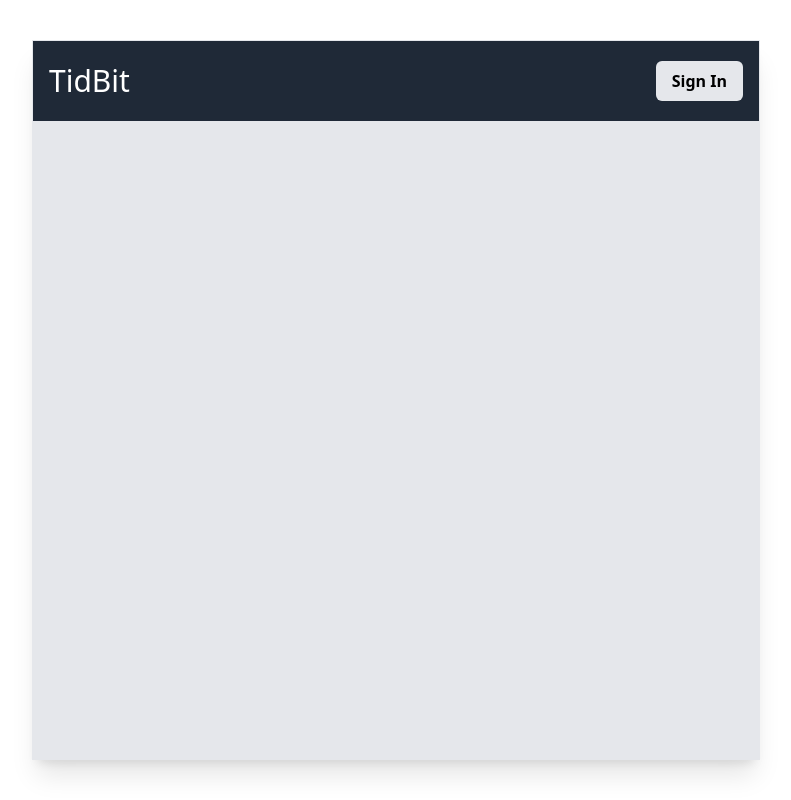
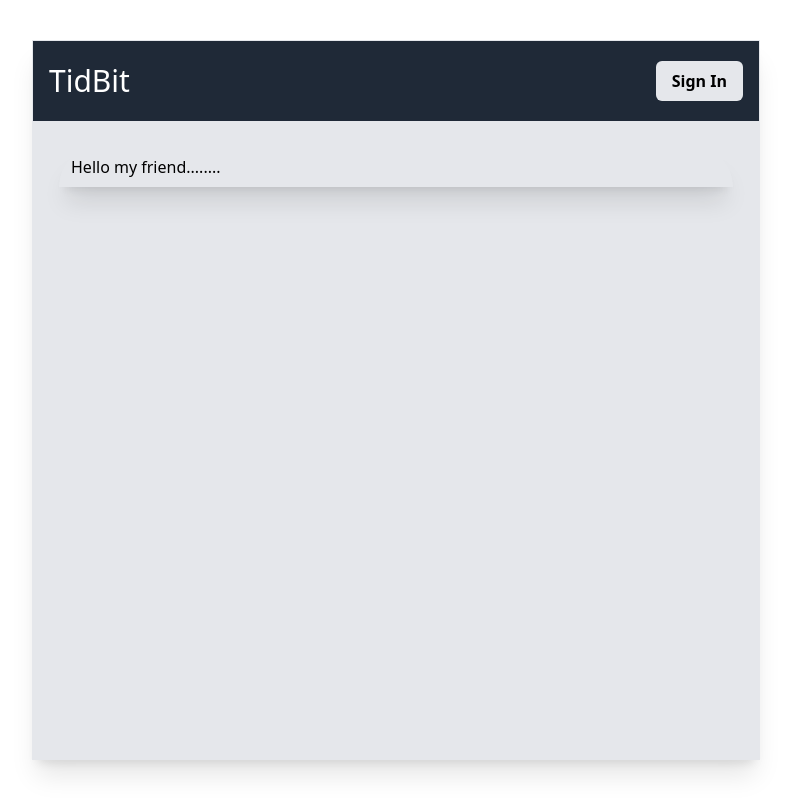
Before and after one commit to HossainRafi/Alap, a React (Create React App) app: page / in a window 1280 px wide. Shown: the whole page, without its empty margins (244-1035 px from the left). Built offline with nearby package versions, Linux system fonts and the light colour scheme; no server answers.

Commit message:
message shown in ui

```diff
--- a/src/App.js
+++ b/src/App.js
@@ -2,6 +2,7 @@ import Navbar from "./components/Navbar";
 
 import { auth } from "./firebase";
 import { useAuthState } from "react-firebase-hooks/auth";
+import Chat from "./components/Chat";
 
 const style = {
   appContainer: `max-w-[728px] mx-auto text-center`,
@@ -15,6 +16,7 @@ function App() {
     <div className={style.appContainer}>
       <section className={style.sectionContainer}>
         <Navbar />
+        <Chat />
       </section>
     </div>
   );
```
